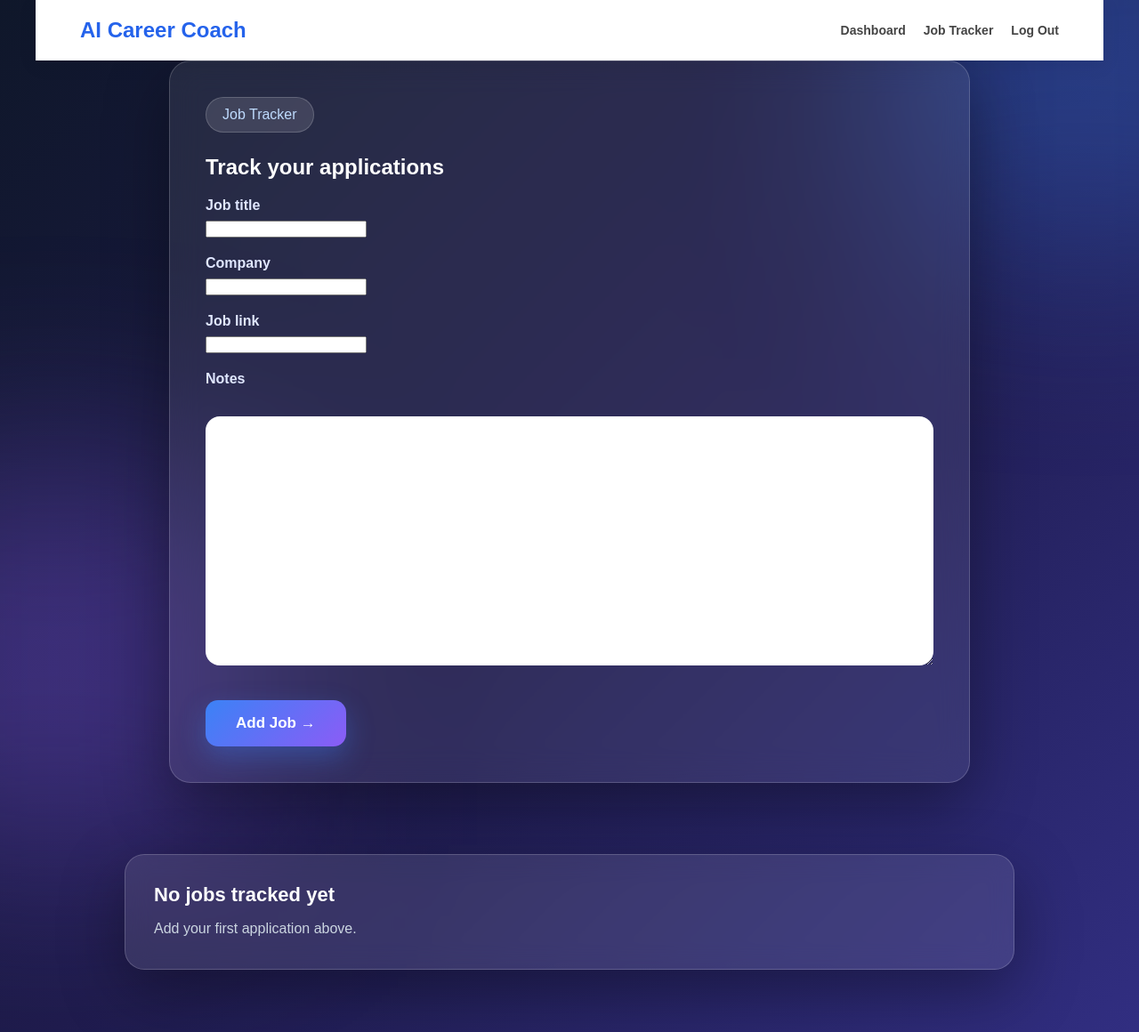
After one commit to TioTech-code/career-coach-ai, a Flask app: page /jobs in a window 1280 px wide. The commit adds this page. Shown: the whole page at 89% size. Run offline with Flask 3, Linux system fonts and the light colour scheme; a user stored in the database is signed in; some libraries are stand-ins or nearby versions.

Commit message:
Add Job Tracker

```diff
--- a/app.py
+++ b/app.py
@@ -15,7 +15,7 @@ from werkzeug.security import generate_password_hash, check_password_hash
 
 from config import Config
 from extensions import db, login_manager
-from models import User, Review
+from models import User, Review, JobApplication
 
 from services.scoring import score_cv
 from services.rewriter import improve_cv
@@ -729,6 +729,78 @@ Give one short paragraph.
         "interview_feedback.html",
         feedback=feedback,
     )
+@app.route("/jobs", methods=["GET", "POST"])
+@login_required
+def jobs():
+    if request.method == "POST":
+        job_title = request.form.get("job_title", "").strip()
+        company = request.form.get("company", "").strip()
+        job_url = request.form.get("job_url", "").strip()
+        notes = request.form.get("notes", "").strip()
+
+        if job_title and company:
+            application = JobApplication(
+                job_title=job_title,
+                company=company,
+                job_url=job_url or None,
+                notes=notes or None,
+                user_id=current_user.id,
+            )
+
+            db.session.add(application)
+            db.session.commit()
+
+            return redirect(url_for("jobs"))
+
+    applications = (
+        JobApplication.query
+        .filter_by(user_id=current_user.id)
+        .order_by(JobApplication.created_at.desc())
+        .all()
+    )
+
+    return render_template(
+        "jobs.html",
+        applications=applications,
+    )
+
+
+@app.route("/jobs/<int:job_id>/status", methods=["POST"])
+@login_required
+def update_job_status(job_id):
+    application = JobApplication.query.filter_by(
+        id=job_id,
+        user_id=current_user.id,
+    ).first_or_404()
+
+    allowed_statuses = {
+        "Saved",
+        "Applied",
+        "Interview",
+        "Offer",
+        "Rejected",
+    }
+
+    new_status = request.form.get("status", "")
+
+    if new_status in allowed_statuses:
+        application.status = new_status
+        db.session.commit()
+
+    return redirect(url_for("jobs"))
+
+@app.route("/jobs/<int:job_id>/delete", methods=["POST"])
+@login_required
+def delete_job(job_id):
+    application = JobApplication.query.filter_by(
+        id=job_id,
+        user_id=current_user.id,
+    ).first_or_404()
+
+    db.session.delete(application)
+    db.session.commit()
+
+    return redirect(url_for("jobs"))
 if __name__ == "__main__":
     with app.app_context():
         db.create_all()
--- a/static/style.css
+++ b/static/style.css
@@ -1239,3 +1239,11 @@ transform:rotate(360deg);
 }
 
 }
+.danger-button {
+    margin-top: 12px;
+    background: #dc2626;
+}
+
+.danger-button:hover {
+    background: #b91c1c;
+}
--- /dev/null
+++ b/templates/jobs.html
@@ -0,0 +1,100 @@
+<!DOCTYPE html>
+<html lang="en">
+<head>
+    <meta charset="UTF-8">
+    <meta name="viewport" content="width=device-width, initial-scale=1.0">
+    <title>Job Tracker | AI Career Coach</title>
+
+    <link rel="stylesheet"
+          href="{{ url_for('static', filename='style.css') }}">
+</head>
+<body>
+
+<nav class="navbar">
+    <div class="logo">AI Career Coach</div>
+
+    <div class="nav-links">
+        <a href="/dashboard">Dashboard</a>
+        <a href="/jobs">Job Tracker</a>
+        <a href="/logout">Log Out</a>
+    </div>
+</nav>
+
+<section class="form-section">
+    <span class="badge">Job Tracker</span>
+    <h1>Track your applications</h1>
+
+    <form method="POST">
+        <label>Job title</label>
+        <input type="text" name="job_title" required>
+
+        <label>Company</label>
+        <input type="text" name="company" required>
+
+        <label>Job link</label>
+        <input type="url" name="job_url">
+
+        <label>Notes</label>
+        <textarea name="notes"></textarea>
+
+        <button type="submit">Add Job →</button>
+    </form>
+</section>
+
+<section class="cards">
+
+    {% if applications %}
+        {% for application in applications %}
+            <div class="card">
+                <h3>{{ application.job_title }}</h3>
+                <p>{{ application.company }}</p>
+                <p>Status: <strong>{{ application.status }}</strong></p>
+
+                {% if application.job_url %}
+                    <p>
+                        <a href="{{ application.job_url }}"
+                           target="_blank"
+                           rel="noopener noreferrer">
+                            Open job advert
+                        </a>
+                    </p>
+                {% endif %}
+
+                {% if application.notes %}
+                    <p>{{ application.notes }}</p>
+                {% endif %}
+
+                <form
+                    method="POST"
+                    action="{{ url_for('update_job_status', job_id=application.id) }}"
+                >
+                    <label>Update status</label>
+
+                    <select name="status">
+                        {% for status in ["Saved", "Applied", "Interview", "Offer", "Rejected"] %}
+                            <option
+                                value="{{ status }}"
+                                {% if application.status == status %}selected{% endif %}
+                            >
+                                {{ status }}
+                            </option>
+                        {% endfor %}
+                    </select>
+
+                    <button type="submit">Update</button>
+                </form>
+            </div>
+        {% endfor %}
+    {% else %}
+        <div class="card">
+            <h3>No jobs tracked yet</h3>
+            <p>Add your first application above.</p>
+        </div>
+    {% endif %}
+
+</section>
+
+<script src="{{ url_for('static', filename='script.js') }}"></script>
+
+</body>
+</html>
```
Also changed, not shown: models.py (+50 -0 lines).
